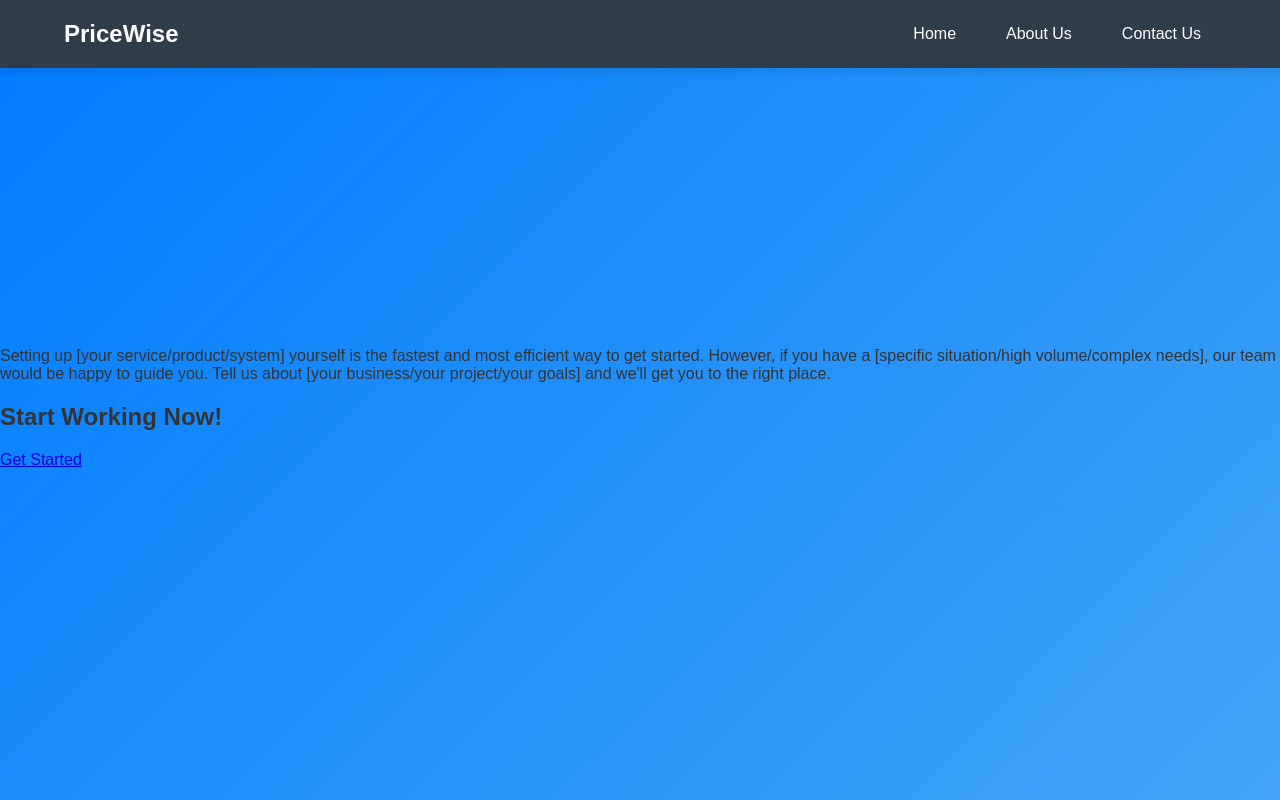
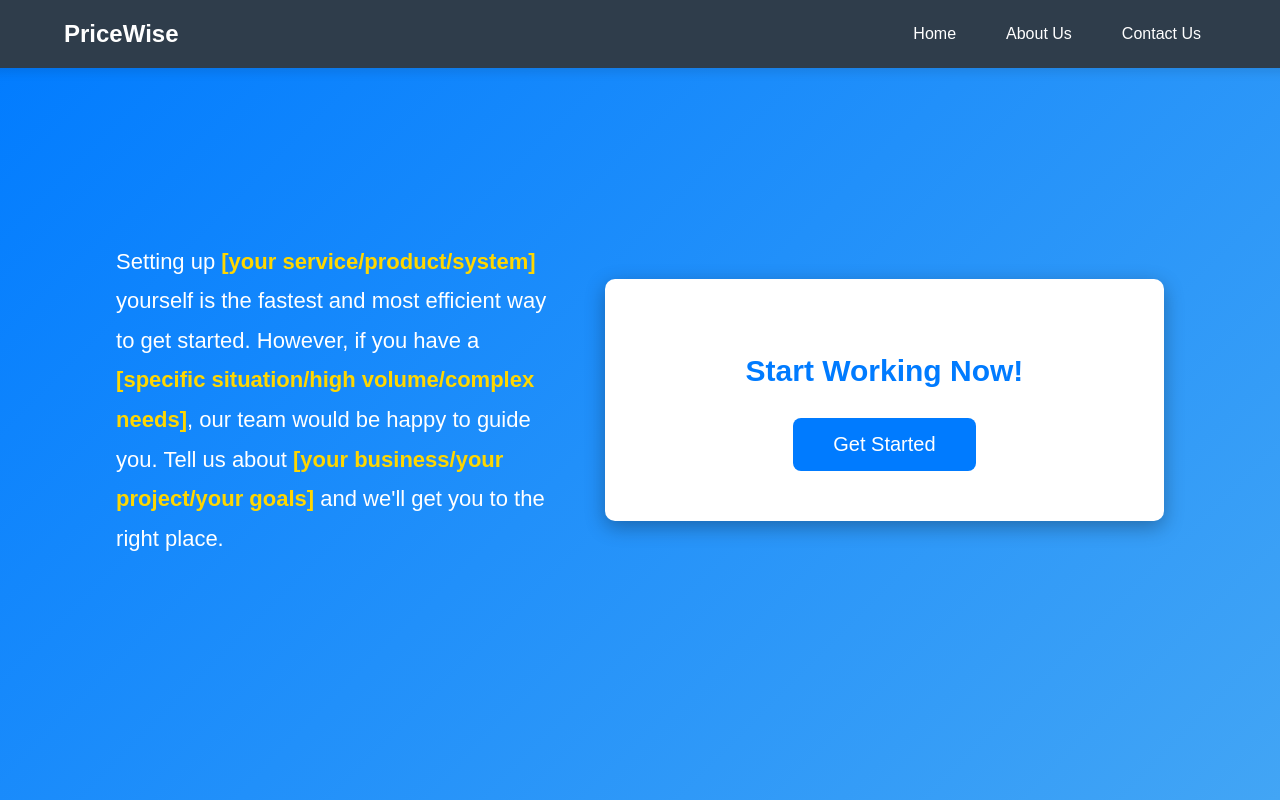
Before and after one commit to neev-nagu/PriceWise, a plain HTML site: page index.html in a window 1280 px wide. Drawn offline with Linux system fonts and the light colour scheme.

Commit message:
Update styles.css

```diff
--- a/styles.css
+++ b/styles.css
@@ -249,6 +249,13 @@ body {
       z-index: 1000;
   }
 
+  .top-header .logo {
+    font-size: 24px;
+    font-weight: bold;
+    margin: 0;
+    color: #fff;
+}
+
   .header-container {
       display: flex;
       justify-content: space-between;
@@ -258,12 +265,6 @@ body {
       margin-right: 5%;
   }
 
-  .top-header .logo {
-      font-size: 24px;
-      font-weight: bold;
-      margin: 0;
-      color: #fff;
-  }
 
   .nav-links {
       display: flex;
@@ -283,3 +284,61 @@ body {
       background-color: #0056b3;
       color: #fff;
   }
+
+  /* Content Container */
+.content-container {
+    display: flex;
+    justify-content: center;
+    align-items: center;
+    flex-direction: row;
+    height: 100vh; /* Full viewport height */
+    padding: 0 5%; /* Padding for side margins */
+    gap: 50px; /* Space between description and box */
+}
+
+/* Left Section: Description */
+.description {
+    flex: 1;
+    font-size: 22px; /* Increased font size */
+    line-height: 1.8; /* Better spacing between lines */
+    color: #fff;
+    max-width: 600px;
+}
+
+.description span {
+    font-weight: bold;
+    color: #FFD700;
+}
+
+/* Right Section: White Box for Start Working Now */
+.white-box {
+    flex: 1;
+    background: #fff;
+    border-radius: 10px;
+    padding: 50px 60px; /* Bigger box padding */
+    box-shadow: 0 6px 20px rgba(0, 0, 0, 0.3);
+    text-align: center;
+    max-width: 500px;
+}
+
+.white-box h2 {
+    font-size: 30px; /* Increased text size for the heading */
+    color: #007bff;
+    margin-bottom: 30px;
+}
+
+.cta-button {
+    display: inline-block;
+    background: #007bff;
+    color: #fff;
+    text-decoration: none;
+    padding: 15px 40px; /* Bigger button padding */
+    border-radius: 8px;
+    font-size: 20px; /* Increased button font size */
+    transition: background-color 0.3s ease, transform 0.3s ease;
+}
+
+.cta-button:hover {
+    background: #0056b3;
+    transform: scale(1.05);
+}
```
